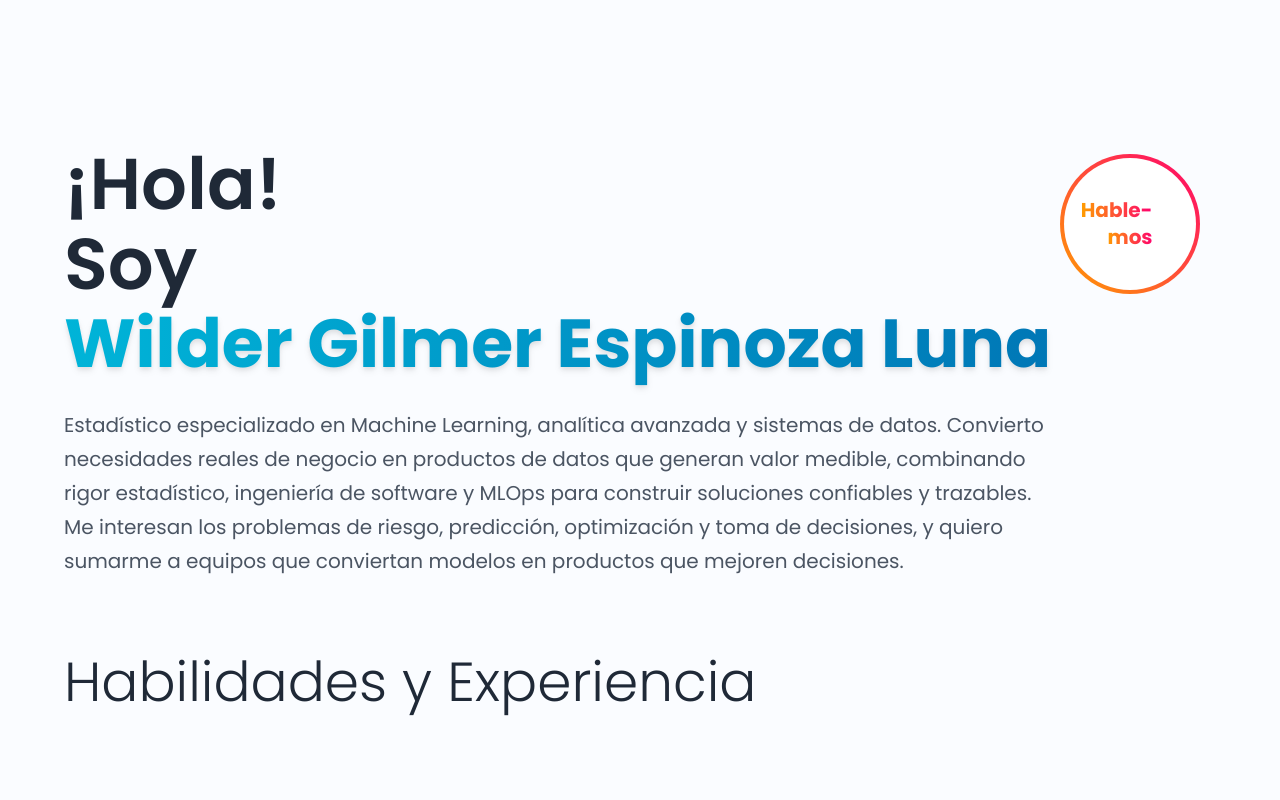
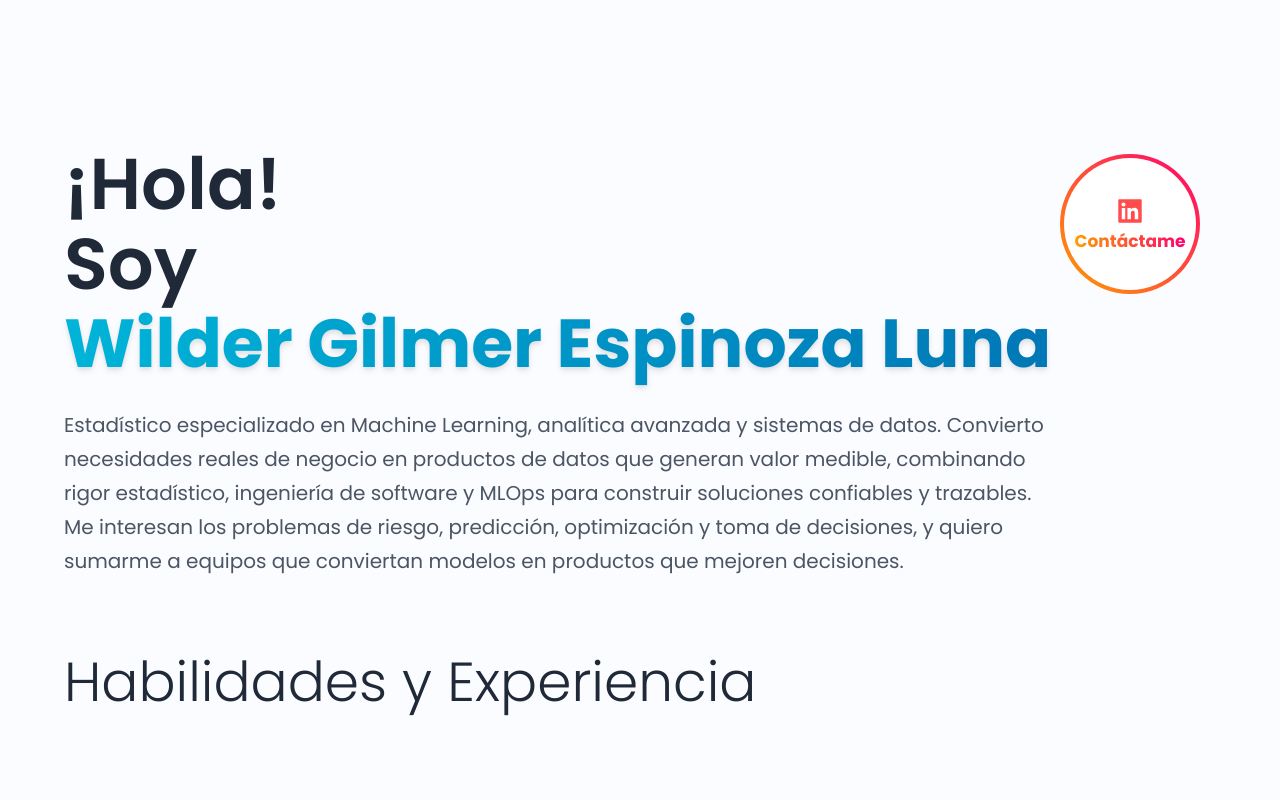
Before and after one commit to wilder14-eslu/personal-portfolio, a React (Vite) app: page / in a window 1280 px wide. Shown: the top 800 px of the page. Built offline with nearby package versions, Linux system fonts and the light colour scheme.

Commit message:
feat: botón Contáctame enlaza a LinkedIn

```diff
--- a/src/components/LetsConnect.jsx
+++ b/src/components/LetsConnect.jsx
@@ -1,39 +1,35 @@
 import { useTranslation } from 'react-i18next';
+import { AiFillLinkedin } from "react-icons/ai";
 import styles from "../style";
-import { arrowUp } from "../assets";
 import data from "../constants/data";
 
+// Botón circular que lleva a mi LinkedIn
 const LetsConnect = () => {
   const { i18n } = useTranslation();
   const lang = i18n.language?.split('-')[0] || 'es';
   const currentData = data[lang] || data.es;
   const { callToAction } = currentData;
+  const label = lang === 'es' ? 'Contáctame' : 'Contact me';
 
   return (
-    <div
+    <a
+      href={callToAction}
+      target="_blank"
+      rel="noopener noreferrer"
+      aria-label={lang === 'es' ? 'Contáctame en LinkedIn' : 'Contact me on LinkedIn'}
       className={`${styles.flexCenter} w-[140px] h-[140px] rounded-full bg-gradient-to-tr from-[#ff9e00] to-[#ff006e] p-[4px] cursor-pointer hover:scale-[1.2] transition-transform duration-300 animate-pop-out group relative z-10`}
-      onClick={() => window.open(callToAction)}
     >
       <div
         className={`${styles.flexCenter} flex-col bg-white w-[100%] h-[100%] rounded-full group-hover:bg-transparent transition-colors duration-300`}
       >
-        <div className={`${styles.flexStart} flex-row`}>
-          <p className="font-poppins font-bold text-[20px] leading-[23px]">
-            <span className="text-transparent bg-clip-text bg-gradient-to-r from-[#ff9e00] to-[#ff006e] group-hover:text-white group-hover:!bg-none transition-all duration-300">
-              {lang === 'es' ? 'Hable-' : "Let's"}
-            </span>
-          </p>
-          <img src={arrowUp} alt="arrowUp" className="w-[23px] h-[23px] ml-1 opacity-70 group-hover:brightness-0 group-hover:invert group-hover:opacity-100 transition-all duration-300" />
-        </div>
-        <div className={`${styles.flexStart} flex-row mt-1`}>
-          <p className="font-poppins font-bold text-[20px] leading-[23px]">
-            <span className="text-transparent bg-clip-text bg-gradient-to-r from-[#ff9e00] to-[#ff006e] group-hover:text-white group-hover:!bg-none transition-all duration-300">
-              {lang === 'es' ? 'mos' : 'Connect'}
-            </span>
-          </p>
-        </div>
+        <AiFillLinkedin className="text-[30px] text-[#ff4d4d] group-hover:text-white transition-colors duration-300" />
+        <p className="font-poppins font-bold text-[17px] leading-[22px] mt-1">
+          <span className="text-transparent bg-clip-text bg-gradient-to-r from-[#ff9e00] to-[#ff006e] group-hover:text-white group-hover:!bg-none transition-all duration-300">
+            {label}
+          </span>
+        </p>
       </div>
-    </div>
+    </a>
   );
 };
 
```
